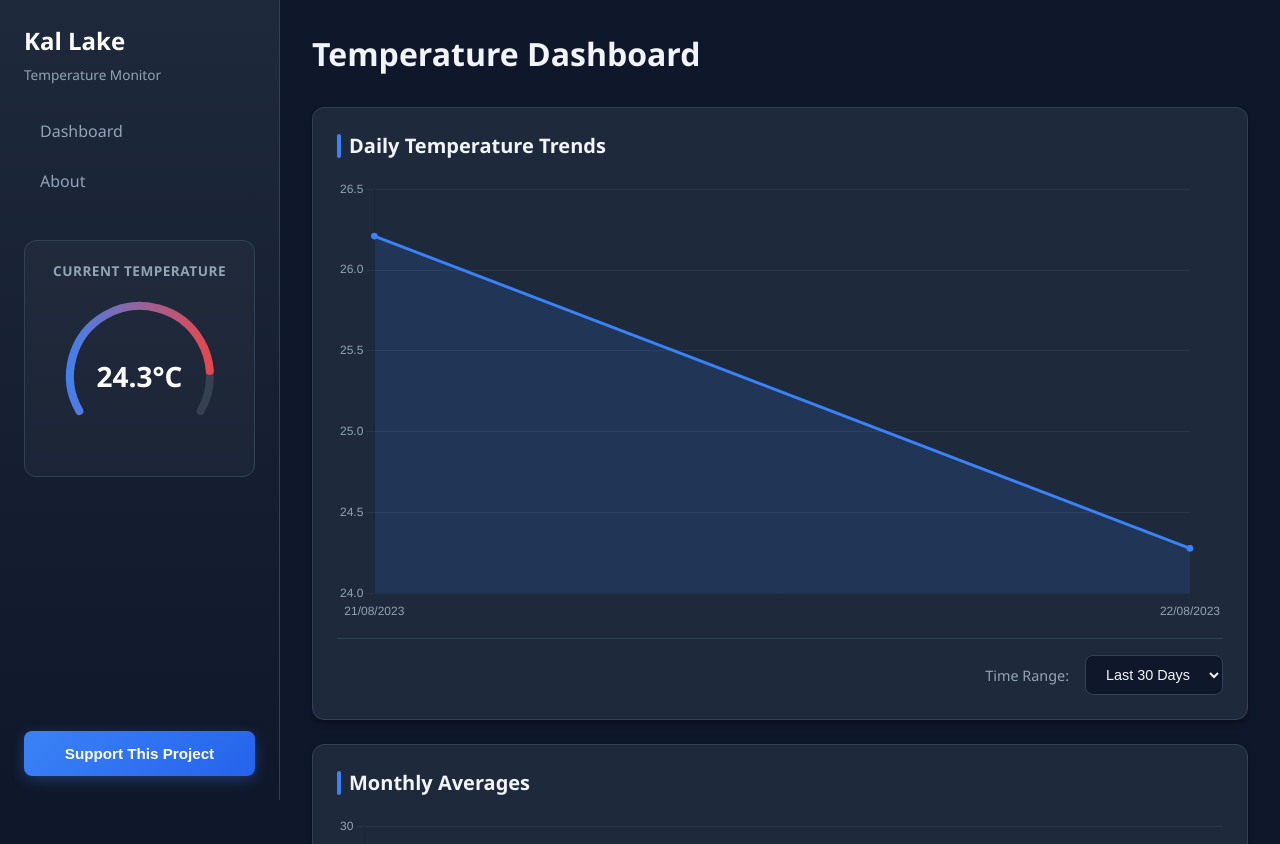
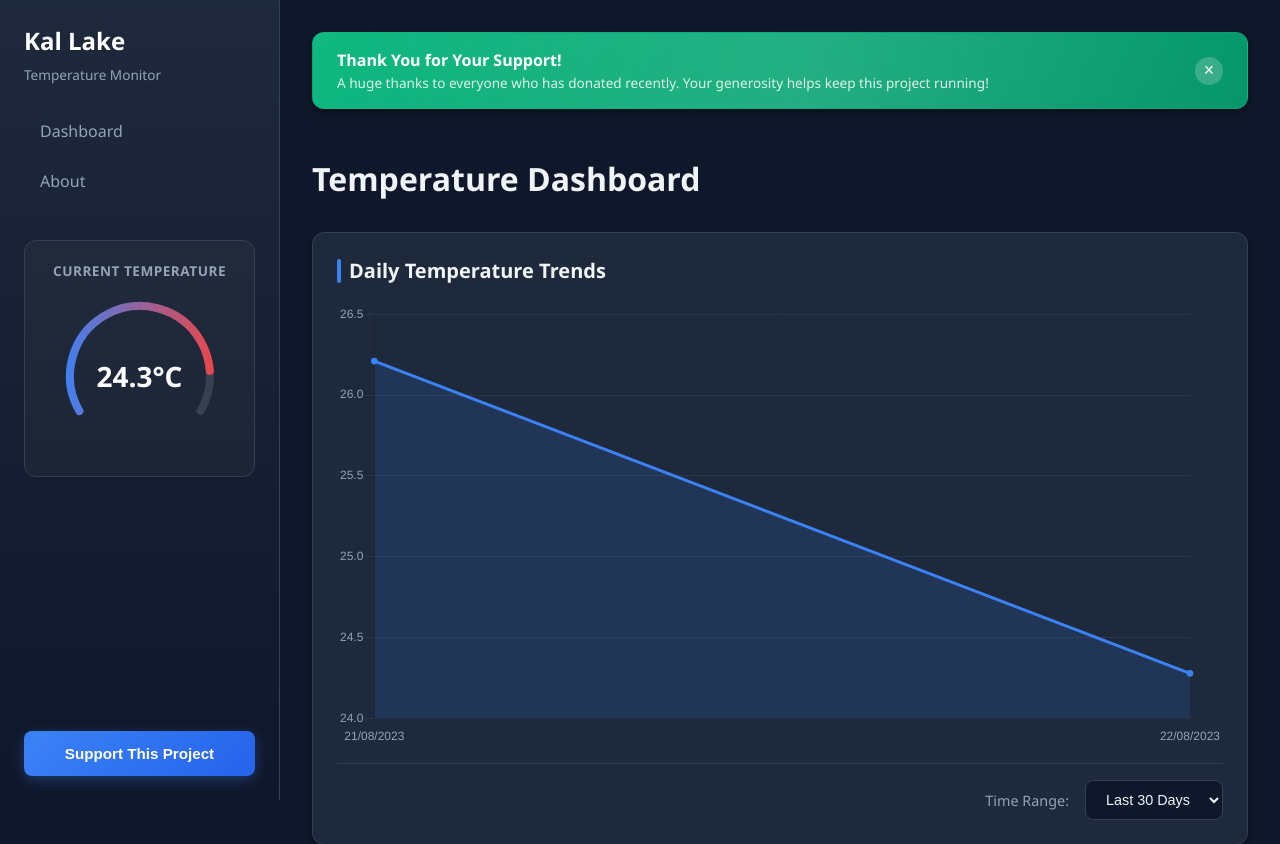
Before and after one commit to bunjopolo/Kal-Lake-Temperature-Monitor, a Django app: page / in a window 1280 px wide. Shown: the top 844 px of the page. Run offline with Django 4.2, Linux system fonts and the light colour scheme; data comes from the database, SQL or seed files in the repository.

Commit message:
Added banner to home

```diff
--- a/templates/tempmonitor/home.html
+++ b/templates/tempmonitor/home.html
@@ -43,6 +43,87 @@
             background-color: var(--body-bg);
             min-height: 100vh;
             color: var(--text-primary);
+        }
+
+        /* Thank You Banner */
+        .thank-you-banner {
+            background: linear-gradient(135deg, #10b981 0%, #059669 100%);
+            border-radius: var(--border-radius);
+            padding: 16px 24px;
+            margin-bottom: 24px;
+            display: flex;
+            align-items: center;
+            justify-content: space-between;
+            box-shadow: var(--shadow);
+            border: 1px solid rgba(16, 185, 129, 0.3);
+            position: relative;
+            overflow: hidden;
+        }
+
+        .thank-you-banner::before {
+            content: '';
+            position: absolute;
+            top: 0;
+            left: 0;
+            right: 0;
+            bottom: 0;
+            background: linear-gradient(90deg, transparent, rgba(255,255,255,0.1), transparent);
+            animation: shimmer 2s infinite;
+        }
+
+        @keyframes shimmer {
+            0% { transform: translateX(-100%); }
+            100% { transform: translateX(100%); }
+        }
+
+        .thank-you-content {
+            display: flex;
+            align-items: center;
+            gap: 12px;
+            position: relative;
+            z-index: 1;
+        }
+
+        .thank-you-icon {
+            font-size: 1.5rem;
+        }
+
+        .thank-you-text {
+            display: flex;
+            flex-direction: column;
+            gap: 2px;
+        }
+
+        .thank-you-title {
+            font-size: 1rem;
+            font-weight: 600;
+            color: #fff;
+        }
+
+        .thank-you-message {
+            font-size: 0.85rem;
+            color: rgba(255, 255, 255, 0.85);
+        }
+
+        .close-banner {
+            background: rgba(255, 255, 255, 0.2);
+            border: none;
+            color: #fff;
+            width: 28px;
+            height: 28px;
+            border-radius: 50%;
+            cursor: pointer;
+            display: flex;
+            align-items: center;
+            justify-content: center;
+            font-size: 1.1rem;
+            transition: background 0.2s ease;
+            position: relative;
+            z-index: 1;
+        }
+
+        .close-banner:hover {
+            background: rgba(255, 255, 255, 0.3);
         }
 
         /* Sidebar Styles */
@@ -361,6 +442,19 @@
                 align-items: center;
                 gap: 8px;
             }
+            .thank-you-banner {
+                flex-direction: column;
+                gap: 12px;
+                text-align: center;
+            }
+            .thank-you-content {
+                flex-direction: column;
+            }
+            .close-banner {
+                position: absolute;
+                top: 8px;
+                right: 8px;
+            }
         }
     </style>
 </head>
@@ -396,6 +490,17 @@
     </nav>
 
     <main id="charts-container">
+        <!-- Thank You Banner -->
+        <div class="thank-you-banner" id="thankYouBanner">
+            <div class="thank-you-content">
+                <div class="thank-you-text">
+                    <span class="thank-you-title">Thank You for Your Support!</span>
+                    <span class="thank-you-message">A huge thanks to everyone who has donated recently. Your generosity helps keep this project running!</span>
+                </div>
+            </div>
+            <button class="close-banner" onclick="closeBanner()" aria-label="Close banner">×</button>
+        </div>
+
         <div class="page-header">
             <h1>Temperature Dashboard</h1>
         </div>
@@ -442,6 +547,26 @@
     </main>
 
     <script>
+        // Banner close functionality with localStorage to remember user preference
+        function closeBanner() {
+            const banner = document.getElementById('thankYouBanner');
+            banner.style.transition = 'opacity 0.3s ease, transform 0.3s ease';
+            banner.style.opacity = '0';
+            banner.style.transform = 'translateY(-10px)';
+            setTimeout(() => {
+                banner.style.display = 'none';
+            }, 300);
+            // Store in localStorage so it stays hidden for this session
+            localStorage.setItem('thankYouBannerClosed', 'true');
+        }
+
+        // Check if banner was previously closed
+        document.addEventListener('DOMContentLoaded', function() {
+            if (localStorage.getItem('thankYouBannerClosed') === 'true') {
+                document.getElementById('thankYouBanner').style.display = 'none';
+            }
+        });
+
         // Global variable to store fetched data
         let cachedData = null;
 
```
